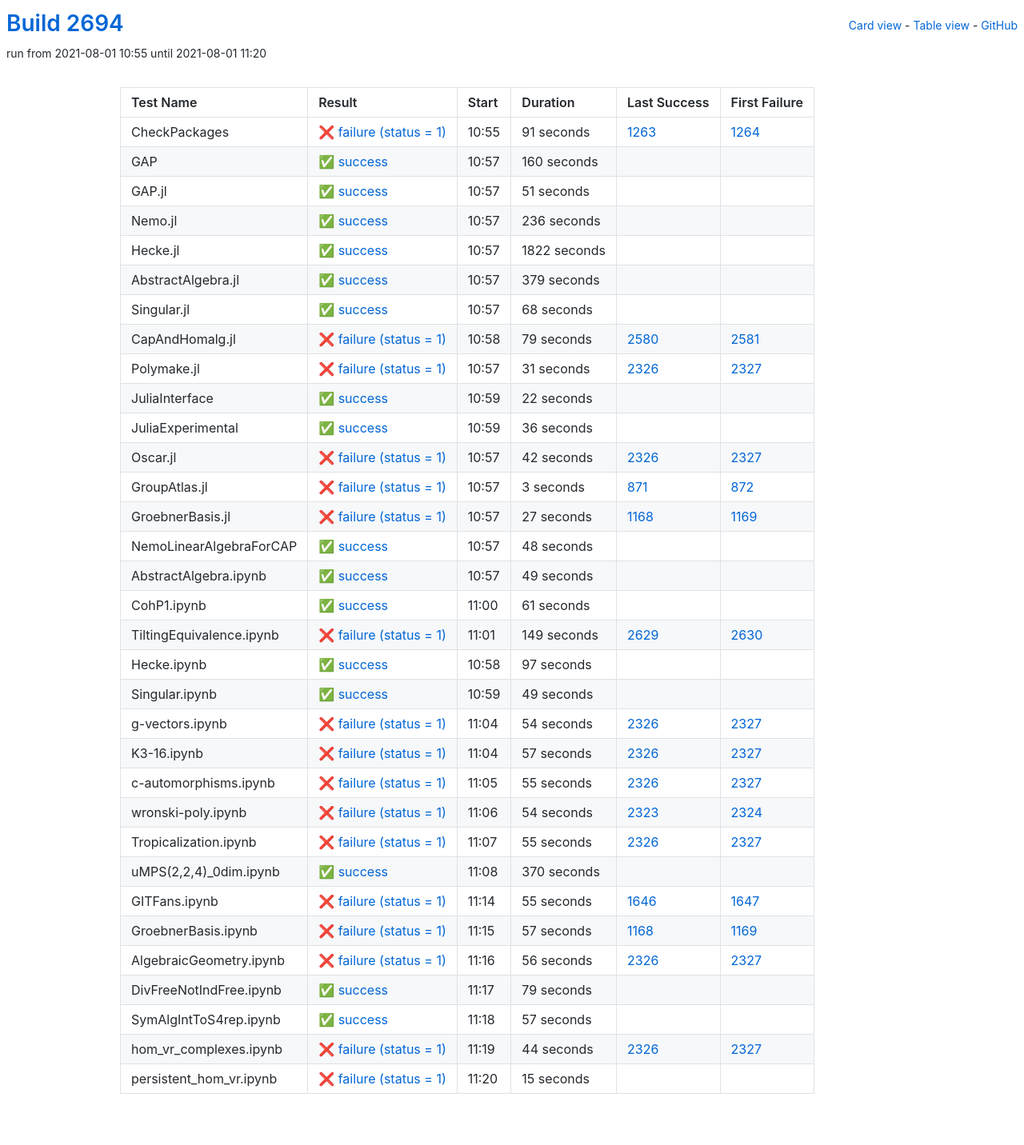
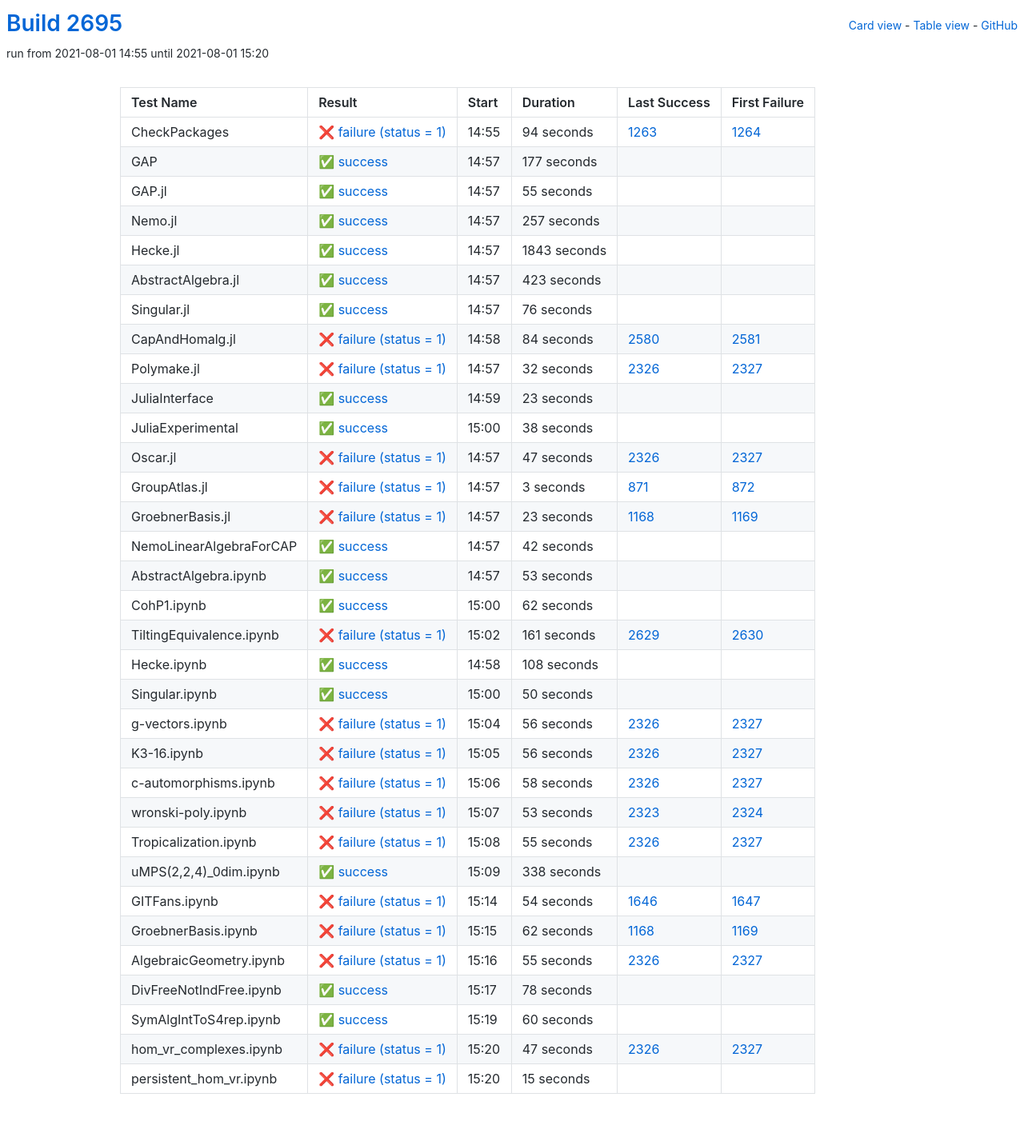
Before and after one commit to oscar-system/oscar-ci-status-stable, a Jekyll site: the page built from table.html, in a window 1280 px wide. Shown: the whole page at 80% size. Built offline with Jekyll 4.4.1, drawn with Linux system fonts in a browser that asks for light colours.

Commit message:
Build #2695

```diff
--- a/_data/ci.yml
+++ b/_data/ci.yml
@@ -1,6 +1,6 @@
 ---
-build: 2694
-build_url: https://oscarci.mathematik.uni-kl.de/job/oscar-stable/2694/
+build: 2695
+build_url: https://oscarci.mathematik.uni-kl.de/job/oscar-stable/2695/
 job: oscar-stable
 organization: oscar-system
 repo: oscar-ci-status-stable
@@ -8,152 +8,152 @@ repourl: https://github.com/oscar-system/oscar-ci-status-stable
 tests:
 - name: CheckPackages
   id: checkpackages
-  log: https://oscarci.mathematik.uni-kl.de/job/oscar-stable/2694/artifact/logs/build-2694/CheckPackages.log
-  start: 2021-08-01 10:55
+  log: https://oscarci.mathematik.uni-kl.de/job/oscar-stable/2695/artifact/logs/build-2695/CheckPackages.log
+  start: 2021-08-01 14:55
   success: false
   exitcode: 1
   status: failure
-  duration: 91
+  duration: 94
   last_success: 1263
   last_success_url: https://oscarci.mathematik.uni-kl.de/job/oscar-stable/1263/
   first_failure: 1264
   first_failure_url: https://oscarci.mathematik.uni-kl.de/job/oscar-stable/1264/
 - name: GAP
   id: gap
-  log: https://oscarci.mathematik.uni-kl.de/job/oscar-stable/2694/artifact/logs/build-2694/GAP.log
-  start: 2021-08-01 10:57
+  log: https://oscarci.mathematik.uni-kl.de/job/oscar-stable/2695/artifact/logs/build-2695/GAP.log
+  start: 2021-08-01 14:57
   success: true
   exitcode: 0
   status: success
-  duration: 160
+  duration: 177
   last_success: false
   last_success_url:
   first_failure: false
   first_failure_url:
 - name: GAP.jl
   id: gap-jl
-  log: https://oscarci.mathematik.uni-kl.de/job/oscar-stable/2694/artifact/logs/build-2694/GAP.jl.log
-  start: 2021-08-01 10:57
+  log: https://oscarci.mathematik.uni-kl.de/job/oscar-stable/2695/artifact/logs/build-2695/GAP.jl.log
+  start: 2021-08-01 14:57
   success: true
   exitcode: 0
   status: success
-  duration: 51
+  duration: 55
   last_success: false
   last_success_url:
   first_failure: false
   first_failure_url:
 - name: Nemo.jl
   id: nemo-jl
-  log: https://oscarci.mathematik.uni-kl.de/job/oscar-stable/2694/artifact/logs/build-2694/Nemo.jl.log
-  start: 2021-08-01 10:57
+  log: https://oscarci.mathematik.uni-kl.de/job/oscar-stable/2695/artifact/logs/build-2695/Nemo.jl.log
+  start: 2021-08-01 14:57
   success: true
   exitcode: 0
   status: success
-  duration: 236
+  duration: 257
   last_success: false
   last_success_url:
   first_failure: false
   first_failure_url:
 - name: Hecke.jl
   id: hecke-jl
-  log: https://oscarci.mathematik.uni-kl.de/job/oscar-stable/2694/artifact/logs/build-2694/Hecke.jl.log
-  start: 2021-08-01 10:57
+  log: https://oscarci.mathematik.uni-kl.de/job/oscar-stable/2695/artifact/logs/build-2695/Hecke.jl.log
+  start: 2021-08-01 14:57
   success: true
   exitcode: 0
   status: success
-  duration: 1822
+  duration: 1843
   last_success: false
   last_success_url:
   first_failure: false
   first_failure_url:
 - name: AbstractAlgebra.jl
   id: abstractalgebra-jl
-  log: https://oscarci.mathematik.uni-kl.de/job/oscar-stable/2694/artifact/logs/build-2694/AbstractAlgebra.jl.log
-  start: 2021-08-01 10:57
+  log: https://oscarci.mathematik.uni-kl.de/job/oscar-stable/2695/artifact/logs/build-2695/AbstractAlgebra.jl.log
+  start: 2021-08-01 14:57
   success: true
   exitcode: 0
   status: success
-  duration: 379
+  duration: 423
   last_success: false
   last_success_url:
   first_failure: false
   first_failure_url:
 - name: Singular.jl
   id: singular-jl
-  log: https://oscarci.mathematik.uni-kl.de/job/oscar-stable/2694/artifact/logs/build-2694/Singular.jl.log
-  start: 2021-08-01 10:57
+  log: https://oscarci.mathematik.uni-kl.de/job/oscar-stable/2695/artifact/logs/build-2695/Singular.jl.log
+  start: 2021-08-01 14:57
   success: true
   exitcode: 0
   status: success
-  duration: 68
+  duration: 76
   last_success: false
   last_success_url:
   first_failure: false
   first_failure_url:
 - name: CapAndHomalg.jl
   id: capandhomalg-jl
-  log: https://oscarci.mathematik.uni-kl.de/job/oscar-stable/2694/artifact/logs/build-2694/CapAndHomalg.jl.log
-  start: 2021-08-01 10:58
+  log: https://oscarci.mathematik.uni-kl.de/job/oscar-stable/2695/artifact/logs/build-2695/CapAndHomalg.jl.log
+  start: 2021-08-01 14:58
   success: false
   exitcode: 1
   status: failure
-  duration: 79
+  duration: 84
   last_success: 2580
   last_success_url: https://oscarci.mathematik.uni-kl.de/job/oscar-stable/2580/
   first_failure: 2581
   first_failure_url: https://oscarci.mathematik.uni-kl.de/job/oscar-stable/2581/
 - name: Polymake.jl
   id: polymake-jl
-  log: https://oscarci.mathematik.uni-kl.de/job/oscar-stable/2694/artifact/logs/build-2694/Polymake.jl.log
-  start: 2021-08-01 10:57
+  log: https://oscarci.mathematik.uni-kl.de/job/oscar-stable/2695/artifact/logs/build-2695/Polymake.jl.log
+  start: 2021-08-01 14:57
   success: false
   exitcode: 1
   status: failure
-  duration: 31
+  duration: 32
   last_success: 2326
   last_success_url: https://oscarci.mathematik.uni-kl.de/job/oscar-stable/2326/
   first_failure: 2327
   first_failure_url: https://oscarci.mathematik.uni-kl.de/job/oscar-stable/2327/
 - name: JuliaInterface
   id: juliainterface
-  log: https://oscarci.mathematik.uni-kl.de/job/oscar-stable/2694/artifact/logs/build-2694/JuliaInterface.log
-  start: 2021-08-01 10:59
+  log: https://oscarci.mathematik.uni-kl.de/job/oscar-stable/2695/artifact/logs/build-2695/JuliaInterface.log
+  start: 2021-08-01 14:59
   success: true
   exitcode: 0
   status: success
-  duration: 22
+  duration: 23
   last_success: false
   last_success_url:
   first_failure: false
   first_failure_url:
 - name: JuliaExperimental
   id: juliaexperimental
-  log: https://oscarci.mathematik.uni-kl.de/job/oscar-stable/2694/artifact/logs/build-2694/JuliaExperimental.log
-  start: 2021-08-01 10:59
+  log: https://oscarci.mathematik.uni-kl.de/job/oscar-stable/2695/artifact/logs/build-2695/JuliaExperimental.log
+  start: 2021-08-01 15:00
   success: true
   exitcode: 0
   status: success
-  duration: 36
+  duration: 38
   last_success: false
   last_success_url:
   first_failure: false
   first_failure_url:
 - name: Oscar.jl
   id: oscar-jl
-  log: https://oscarci.mathematik.uni-kl.de/job/oscar-stable/2694/artifact/logs/build-2694/Oscar.jl.log
-  start: 2021-08-01 10:57
+  log: https://oscarci.mathematik.uni-kl.de/job/oscar-stable/2695/artifact/logs/build-2695/Oscar.jl.log
+  start: 2021-08-01 14:57
   success: false
   exitcode: 1
   status: failure
-  duration: 42
+  duration: 47
   last_success: 2326
   last_success_url: https://oscarci.mathematik.uni-kl.de/job/oscar-stable/2326/
   first_failure: 2327
   first_failure_url: https://oscarci.mathematik.uni-kl.de/job/oscar-stable/2327/
 - name: GroupAtlas.jl
   id: groupatlas-jl
-  log: https://oscarci.mathematik.uni-kl.de/job/oscar-stable/2694/artifact/logs/build-2694/GroupAtlas.jl.log
-  start: 2021-08-01 10:57
+  log: https://oscarci.mathematik.uni-kl.de/job/oscar-stable/2695/artifact/logs/build-2695/GroupAtlas.jl.log
+  start: 2021-08-01 14:57
   success: false
   exitcode: 1
   status: failure
@@ -164,140 +164,140 @@ tests:
   first_failure_url: https://oscarci.mathematik.uni-kl.de/job/oscar-stable/872/
 - name: GroebnerBasis.jl
   id: groebnerbasis-jl
-  log: https://oscarci.mathematik.uni-kl.de/job/oscar-stable/2694/artifact/logs/build-2694/GroebnerBasis.jl.log
-  start: 2021-08-01 10:57
+  log: https://oscarci.mathematik.uni-kl.de/job/oscar-stable/2695/artifact/logs/build-2695/GroebnerBasis.jl.log
+  start: 2021-08-01 14:57
   success: false
   exitcode: 1
   status: failure
-  duration: 27
+  duration: 23
   last_success: 1168
   last_success_url: https://oscarci.mathematik.uni-kl.de/job/oscar-stable/1168/
   first_failure: 1169
   first_failure_url: https://oscarci.mathematik.uni-kl.de/job/oscar-stable/1169/
 - name: NemoLinearAlgebraForCAP
   id: nemolinearalgebraforcap
-  log: https://oscarci.mathematik.uni-kl.de/job/oscar-stable/2694/artifact/logs/build-2694/NemoLinearAlgebraForCAP.log
-  start: 2021-08-01 10:57
+  log: https://oscarci.mathematik.uni-kl.de/job/oscar-stable/2695/artifact/logs/build-2695/NemoLinearAlgebraForCAP.log
+  start: 2021-08-01 14:57
   success: true
   exitcode: 0
   status: success
-  duration: 48
+  duration: 42
   last_success: false
   last_success_url:
   first_failure: false
   first_failure_url:
 - name: AbstractAlgebra.ipynb
   id: abstractalgebra-ipynb
-  log: https://oscarci.mathematik.uni-kl.de/job/oscar-stable/2694/artifact/logs/build-2694/AbstractAlgebra.ipynb.log
-  start: 2021-08-01 10:57
+  log: https://oscarci.mathematik.uni-kl.de/job/oscar-stable/2695/artifact/logs/build-2695/AbstractAlgebra.ipynb.log
+  start: 2021-08-01 14:57
   success: true
   exitcode: 0
   status: success
-  duration: 49
+  duration: 53
   last_success: false
   last_success_url:
   first_failure: false
   first_failure_url:
 - name: CohP1.ipynb
   id: cohp1-ipynb
-  log: https://oscarci.mathematik.uni-kl.de/job/oscar-stable/2694/artifact/logs/build-2694/CohP1.ipynb.log
-  start: 2021-08-01 11:00
+  log: https://oscarci.mathematik.uni-kl.de/job/oscar-stable/2695/artifact/logs/build-2695/CohP1.ipynb.log
+  start: 2021-08-01 15:00
   success: true
   exitcode: 0
   status: success
-  duration: 61
+  duration: 62
   last_success: false
   last_success_url:
   first_failure: false
   first_failure_url:
 - name: TiltingEquivalence.ipynb
   id: tiltingequivalence-ipynb
-  log: https://oscarci.mathematik.uni-kl.de/job/oscar-stable/2694/artifact/logs/build-2694/TiltingEquivalence.ipynb.log
-  start: 2021-08-01 11:01
+  log: https://oscarci.mathematik.uni-kl.de/job/oscar-stable/2695/artifact/logs/build-2695/TiltingEquivalence.ipynb.log
+  start: 2021-08-01 15:02
   success: false
   exitcode: 1
   status: failure
-  duration: 149
+  duration: 161
   last_success: 2629
   last_success_url: https://oscarci.mathematik.uni-kl.de/job/oscar-stable/2629/
   first_failure: 2630
   first_failure_url: https://oscarci.mathematik.uni-kl.de/job/oscar-stable/2630/
 - name: Hecke.ipynb
   id: hecke-ipynb
-  log: https://oscarci.mathematik.uni-kl.de/job/oscar-stable/2694/artifact/logs/build-2694/Hecke.ipynb.log
-  start: 2021-08-01 10:58
+  log: https://oscarci.mathematik.uni-kl.de/job/oscar-stable/2695/artifact/logs/build-2695/Hecke.ipynb.log
+  start: 2021-08-01 14:58
   success: true
   exitcode: 0
   status: success
-  duration: 97
+  duration: 108
   last_success: false
   last_success_url:
   first_failure: false
   first_failure_url:
 - name: Singular.ipynb
   id: singular-ipynb
-  log: https://oscarci.mathematik.uni-kl.de/job/oscar-stable/2694/artifact/logs/build-2694/Singular.ipynb.log
-  start: 2021-08-01 10:59
+  log: https://oscarci.mathematik.uni-kl.de/job/oscar-stable/2695/artifact/logs/build-2695/Singular.ipynb.log
+  start: 2021-08-01 15:00
   success: true
   exitcode: 0
   status: success
-  duration: 49
+  duration: 50
   last_success: false
   last_success_url:
   first_failure: false
   first_failure_url:
 - name: g-vectors.ipynb
   id: g-vectors-ipynb
-  log: https://oscarci.mathematik.uni-kl.de/job/oscar-stable/2694/artifact/logs/build-2694/g-vectors.ipynb.log
-  start: 2021-08-01 11:04
+  log: https://oscarci.mathematik.uni-kl.de/job/oscar-stable/2695/artifact/logs/build-2695/g-vectors.ipynb.log
+  start: 2021-08-01 15:04
   success: false
   exitcode: 1
   status: failure
-  duration: 54
+  duration: 56
   last_success: 2326
   last_success_url: https://oscarci.mathematik.uni-kl.de/job/oscar-stable/2326/
   first_failure: 2327
   first_failure_url: https://oscarci.mathematik.uni-kl.de/job/oscar-stable/2327/
 - name: K3-16.ipynb
   id: k3-16-ipynb
-  log: https://oscarci.mathematik.uni-kl.de/job/oscar-stable/2694/artifact/logs/build-2694/K3-16.ipynb.log
-  start: 2021-08-01 11:04
+  log: https://oscarci.mathematik.uni-kl.de/job/oscar-stable/2695/artifact/logs/build-2695/K3-16.ipynb.log
+  start: 2021-08-01 15:05
   success: false
   exitcode: 1
   status: failure
-  duration: 57
+  duration: 56
   last_success: 2326
   last_success_url: https://oscarci.mathematik.uni-kl.de/job/oscar-stable/2326/
   first_failure: 2327
   first_failure_url: https://oscarci.mathematik.uni-kl.de/job/oscar-stable/2327/
 - name: c-automorphisms.ipynb
   id: c-automorphisms-ipynb
-  log: https://oscarci.mathematik.uni-kl.de/job/oscar-stable/2694/artifact/logs/build-2694/c-automorphisms.ipynb.log
-  start: 2021-08-01 11:05
+  log: https://oscarci.mathematik.uni-kl.de/job/oscar-stable/2695/artifact/logs/build-2695/c-automorphisms.ipynb.log
+  start: 2021-08-01 15:06
   success: false
   exitcode: 1
   status: failure
-  duration: 55
+  duration: 58
   last_success: 2326
   last_success_url: https://oscarci.mathematik.uni-kl.de/job/oscar-stable/2326/
   first_failure: 2327
   first_failure_url: https://oscarci.mathematik.uni-kl.de/job/oscar-stable/2327/
 - name: wronski-poly.ipynb
   id: wronski-poly-ipynb
-  log: https://oscarci.mathematik.uni-kl.de/job/oscar-stable/2694/artifact/logs/build-2694/wronski-poly.ipynb.log
-  start: 2021-08-01 11:06
+  log: https://oscarci.mathematik.uni-kl.de/job/oscar-stable/2695/artifact/logs/build-2695/wronski-poly.ipynb.log
+  start: 2021-08-01 15:07
   success: false
   exitcode: 1
   status: failure
-  duration: 54
+  duration: 53
   last_success: 2323
   last_success_url: https://oscarci.mathematik.uni-kl.de/job/oscar-stable/2323/
   first_failure: 2324
   first_failure_url: https://oscarci.mathematik.uni-kl.de/job/oscar-stable/2324/
 - name: Tropicalization.ipynb
   id: tropicalization-ipynb
-  log: https://oscarci.mathematik.uni-kl.de/job/oscar-stable/2694/artifact/logs/build-2694/Tropicalization.ipynb.log
-  start: 2021-08-01 11:07
+  log: https://oscarci.mathematik.uni-kl.de/job/oscar-stable/2695/artifact/logs/build-2695/Tropicalization.ipynb.log
+  start: 2021-08-01 15:08
   success: false
   exitcode: 1
   status: failure
@@ -308,92 +308,92 @@ tests:
   first_failure_url: https://oscarci.mathematik.uni-kl.de/job/oscar-stable/2327/
 - name: uMPS(2,2,4)_0dim.ipynb
   id: umps-2-2-4-0dim-ipynb
-  log: https://oscarci.mathematik.uni-kl.de/job/oscar-stable/2694/artifact/logs/build-2694/uMPS-2-2-4-_0dim.ipynb.log
-  start: 2021-08-01 11:08
+  log: https://oscarci.mathematik.uni-kl.de/job/oscar-stable/2695/artifact/logs/build-2695/uMPS-2-2-4-_0dim.ipynb.log
+  start: 2021-08-01 15:09
   success: true
   exitcode: 0
   status: success
-  duration: 370
+  duration: 338
   last_success: false
   last_success_url:
   first_failure: false
   first_failure_url:
 - name: GITFans.ipynb
   id: gitfans-ipynb
-  log: https://oscarci.mathematik.uni-kl.de/job/oscar-stable/2694/artifact/logs/build-2694/GITFans.ipynb.log
-  start: 2021-08-01 11:14
+  log: https://oscarci.mathematik.uni-kl.de/job/oscar-stable/2695/artifact/logs/build-2695/GITFans.ipynb.log
+  start: 2021-08-01 15:14
   success: false
   exitcode: 1
   status: failure
-  duration: 55
+  duration: 54
   last_success: 1646
   last_success_url: https://oscarci.mathematik.uni-kl.de/job/oscar-stable/1646/
   first_failure: 1647
   first_failure_url: https://oscarci.mathematik.uni-kl.de/job/oscar-stable/1647/
 - name: GroebnerBasis.ipynb
   id: groebnerbasis-ipynb
-  log: https://oscarci.mathematik.uni-kl.de/job/oscar-stable/2694/artifact/logs/build-2694/GroebnerBasis.ipynb.log
-  start: 2021-08-01 11:15
+  log: https://oscarci.mathematik.uni-kl.de/job/oscar-stable/2695/artifact/logs/build-2695/GroebnerBasis.ipynb.log
+  start: 2021-08-01 15:15
   success: false
   exitcode: 1
   status: failure
-  duration: 57
+  duration: 62
   last_success: 1168
   last_success_url: https://oscarci.mathematik.uni-kl.de/job/oscar-stable/1168/
   first_failure: 1169
   first_failure_url: https://oscarci.mathematik.uni-kl.de/job/oscar-stable/1169/
 - name: AlgebraicGeometry.ipynb
   id: algebraicgeometry-ipynb
-  log: https://oscarci.mathematik.uni-kl.de/job/oscar-stable/2694/artifact/logs/build-2694/AlgebraicGeometry.ipynb.log
-  start: 2021-08-01 11:16
+  log: https://oscarci.mathematik.uni-kl.de/job/oscar-stable/2695/artifact/logs/build-2695/AlgebraicGeometry.ipynb.log
+  start: 2021-08-01 15:16
   success: false
   exitcode: 1
   status: failure
-  duration: 56
+  duration: 55
   last_success: 2326
   last_success_url: https://oscarci.mathematik.uni-kl.de/job/oscar-stable/2326/
   first_failure: 2327
   first_failure_url: https://oscarci.mathematik.uni-kl.de/job/oscar-stable/2327/
 - name: DivFreeNotIndFree.ipynb
   id: divfreenotindfree-ipynb
-  log: https://oscarci.mathematik.uni-kl.de/job/oscar-stable/2694/artifact/logs/build-2694/DivFreeNotIndFree.ipynb.log
-  start: 2021-08-01 11:17
+  log: https://oscarci.mathematik.uni-kl.de/job/oscar-stable/2695/artifact/logs/build-2695/DivFreeNotIndFree.ipynb.log
+  start: 2021-08-01 15:17
   success: true
   exitcode: 0
   status: success
-  duration: 79
+  duration: 78
   last_success: false
   last_success_url:
   first_failure: false
   first_failure_url:
 - name: SymAlgIntToS4rep.ipynb
   id: symalginttos4rep-ipynb
-  log: https://oscarci.mathematik.uni-kl.de/job/oscar-stable/2694/artifact/logs/build-2694/SymAlgIntToS4rep.ipynb.log
-  start: 2021-08-01 11:18
+  log: https://oscarci.mathematik.uni-kl.de/job/oscar-stable/2695/artifact/logs/build-2695/SymAlgIntToS4rep.ipynb.log
+  start: 2021-08-01 15:19
   success: true
   exitcode: 0
   status: success
-  duration: 57
+  duration: 60
   last_success: false
   last_success_url:
   first_failure: false
   first_failure_url:
 - name: hom_vr_complexes.ipynb
   id: hom-vr-complexes-ipynb
-  log: https://oscarci.mathematik.uni-kl.de/job/oscar-stable/2694/artifact/logs/build-2694/hom_vr_complexes.ipynb.log
-  start: 2021-08-01 11:19
+  log: https://oscarci.mathematik.uni-kl.de/job/oscar-stable/2695/artifact/logs/build-2695/hom_vr_complexes.ipynb.log
+  start: 2021-08-01 15:20
   success: false
   exitcode: 1
   status: failure
-  duration: 44
+  duration: 47
   last_success: 2326
   last_success_url: https://oscarci.mathematik.uni-kl.de/job/oscar-stable/2326/
   first_failure: 2327
   first_failure_url: https://oscarci.mathematik.uni-kl.de/job/oscar-stable/2327/
 - name: persistent_hom_vr.ipynb
   id: persistent-hom-vr-ipynb
-  log: https://oscarci.mathematik.uni-kl.de/job/oscar-stable/2694/artifact/logs/build-2694/persistent_hom_vr.ipynb.log
-  start: 2021-08-01 11:20
+  log: https://oscarci.mathematik.uni-kl.de/job/oscar-stable/2695/artifact/logs/build-2695/persistent_hom_vr.ipynb.log
+  start: 2021-08-01 15:20
   success: false
   exitcode: 1
   status: failure
```
Also changed, not shown: README.md.
